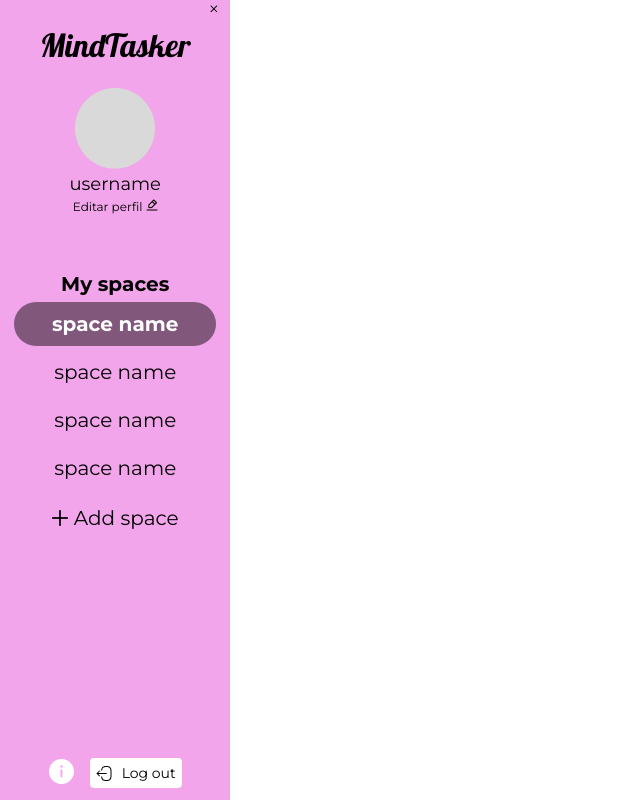
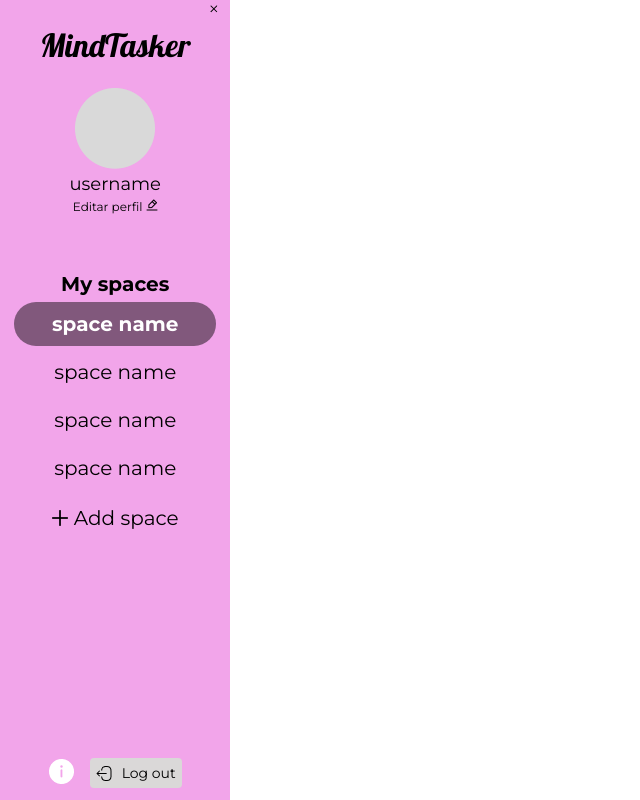
Before and after one commit to karolineterra/MindTasker, a React (Create React App) app in the folder my-app/: page /homepage in a window 1280 px wide. In both pictures the pointer is over the link "Log out". Shown: the whole page, without its empty margins (0-640 px from the left). Built offline with nearby package versions, Linux system fonts and the light colour scheme.

Commit message:
alterei estilos

```diff
--- a/my-app/public/index.html
+++ b/my-app/public/index.html
@@ -24,7 +24,7 @@
       work correctly both with client-side routing and a non-root public URL.
       Learn how to configure a non-root public URL by running `npm run build`.
     -->
-    <title>React App</title>
+    <title>MindTasker</title>
   </head>
   <body>
     <noscript>You need to enable JavaScript to run this app.</noscript>
--- a/my-app/src/styles/Sidebar.css
+++ b/my-app/src/styles/Sidebar.css
@@ -127,6 +127,9 @@
     cursor: pointer;
     background-color: #fff;
 }
+.logoutButton:hover {
+    background-color: #dad8d8;
+}
 footer {
     display: flex;
     align-items: center;
```
